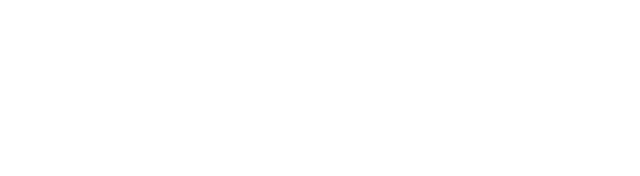
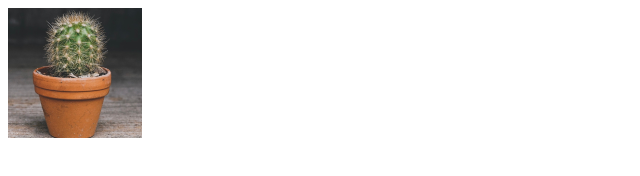
Before and after one commit to PisosMakaki/project-cactus, a plain HTML site: page index.html in a window 1280 px wide. Shown: the whole page, without its empty margins (0-640 px from the left). Drawn offline with Linux system fonts and the light colour scheme.

Commit message:
Update index.html

```diff
--- a/index.html
+++ b/index.html
@@ -1,3 +1,9 @@
 <html>
-
+  <body>
+    <header>
+      <div class="logo">
+      <img src="https://github.com/PisosMakaki/project-cactus/blob/main/%D0%BA%D0%B0%D0%BA%D1%82%D1%83%D1%81.png?raw=true"/>
+      </div>
+    </header>
+  </body>
 </html>
```
